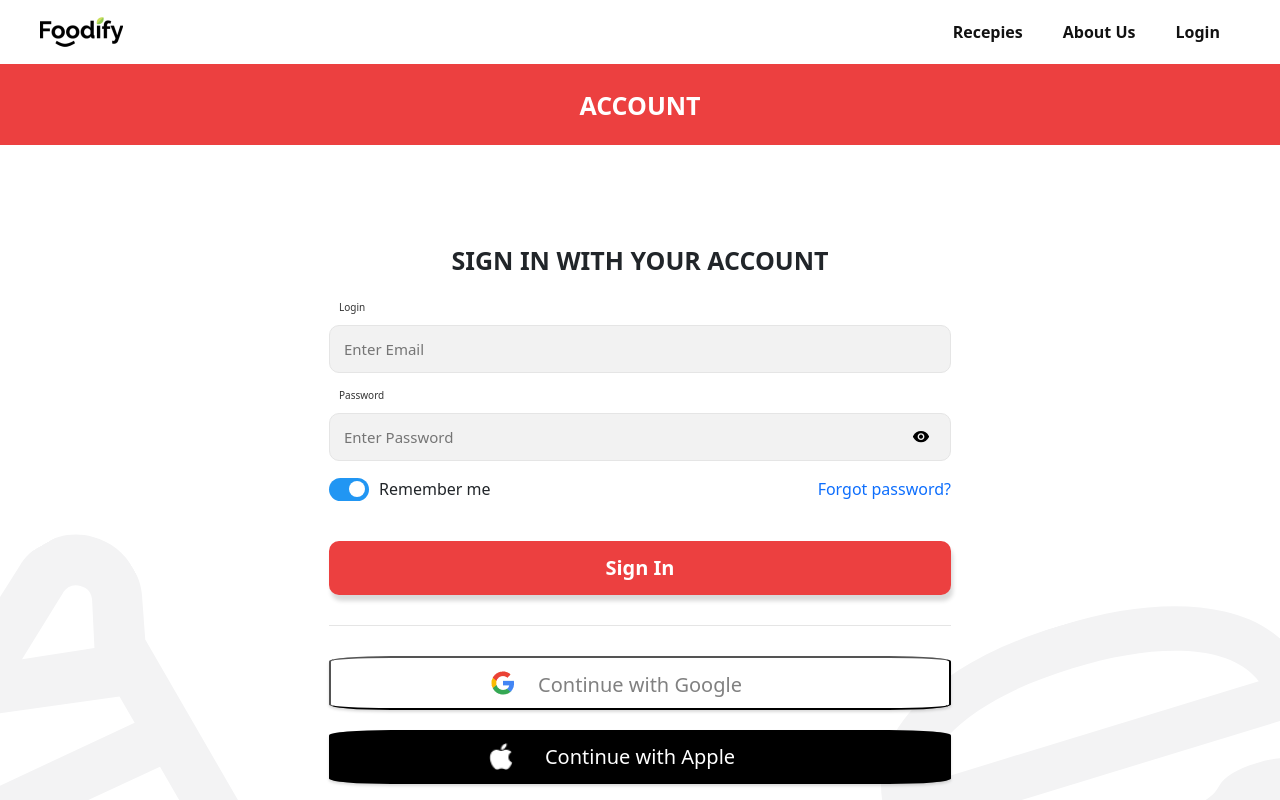
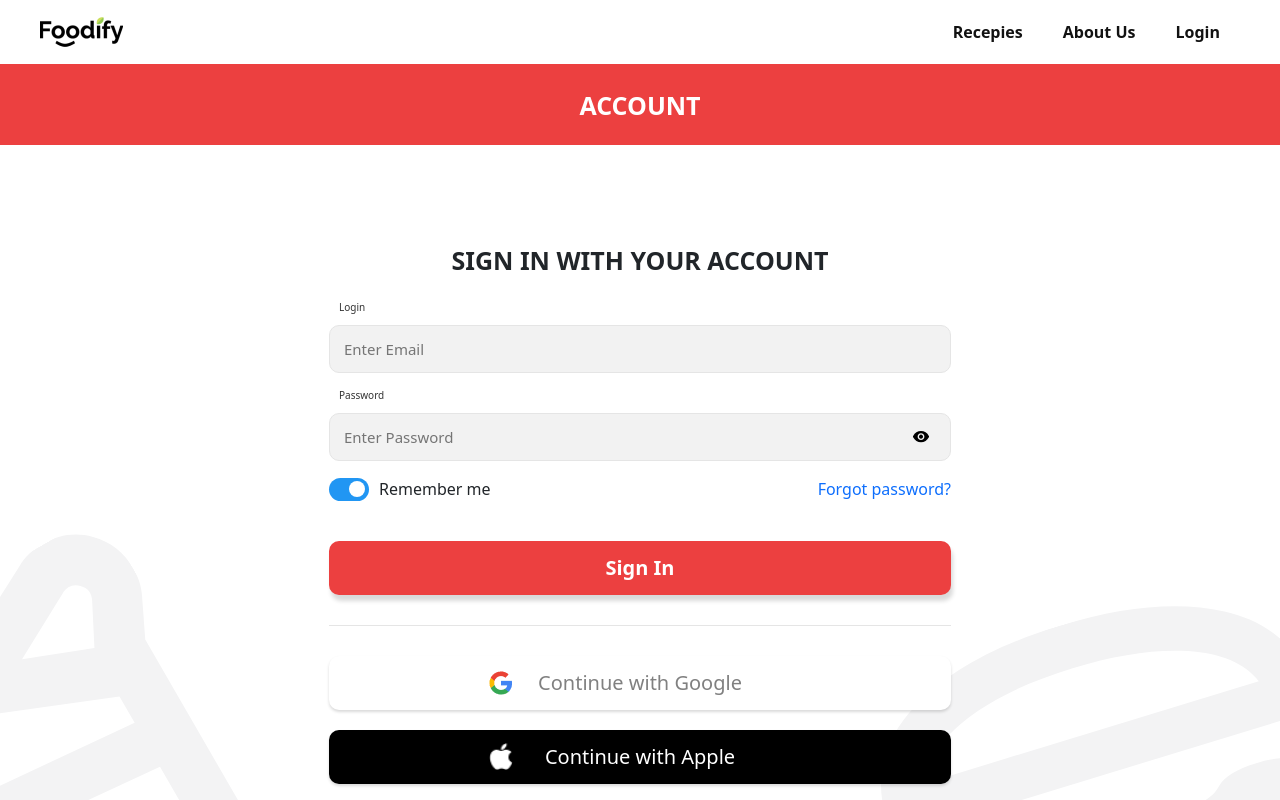
Before and after one commit to KieuTrangTran/foodify_frontend, a Vue app: page /login in a window 1280 px wide. Shown: the top 800 px of the page. Built offline with nearby package versions, Linux system fonts and the light colour scheme.

Commit message:
fixed border radius

```diff
--- a/src/views/LoginView.vue
+++ b/src/views/LoginView.vue
@@ -302,9 +302,10 @@ input[type=email], input[type=password] {
     height: 54px;
     padding: 12px 14px;
     margin: 10px 0;
-    border-radius: 10%;
+    border-radius: 10px;
     box-shadow: 0 2px 3px rgba(0, 0, 0, 0.15);
     font-size: 20px;
+    border-style: none;
 }
 
 .google {
```
